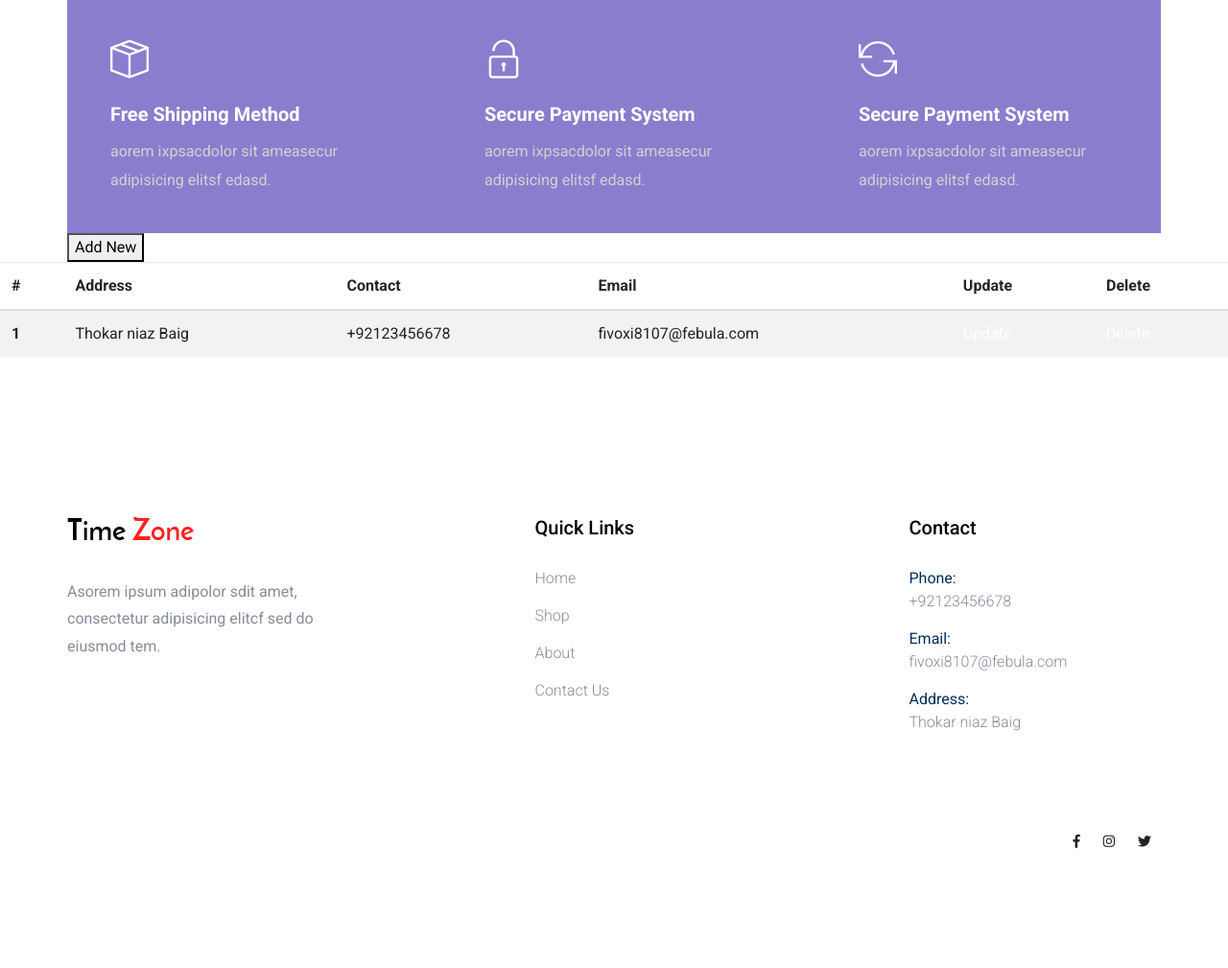
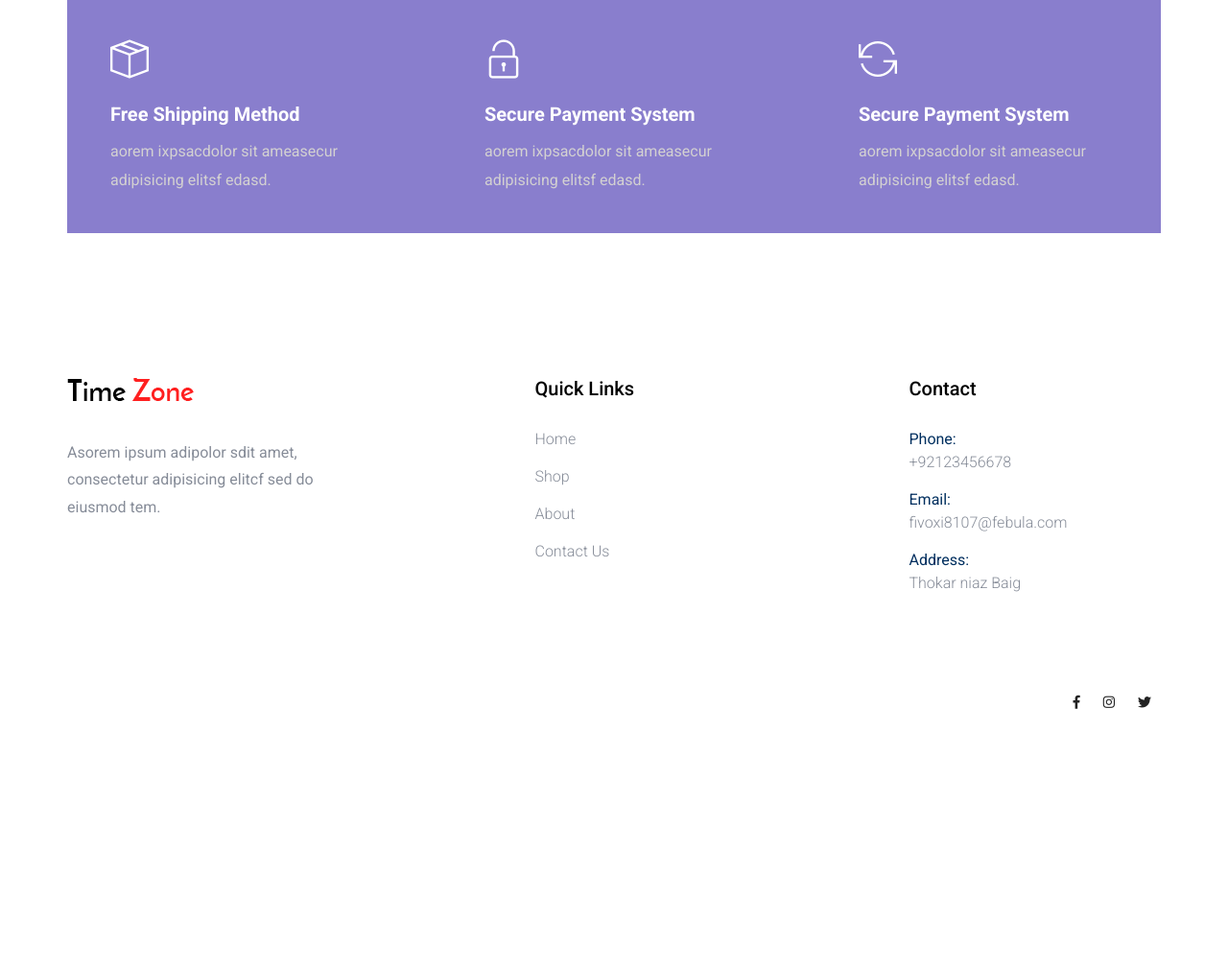
Before and after one commit to uzair8489/Web_Terminal-FA18-BCS-034-, a Django app: page / in a window 1280 px wide. Shown: the part 3945-4954 px from the top of the page at 96% size. After the commit the page ends 4684 px from the top, so only its background shows below. Run offline with Django 3.2, Linux system fonts and the light colour scheme; data comes from the database, SQL or seed files in the repository; some libraries are stand-ins or nearby versions.

Commit message:
First Commit

```diff
--- a/store/templates/index.html
+++ b/store/templates/index.html
@@ -202,7 +202,7 @@
         <!-- Shop Method End-->
     </main>
 
-    <div class="container"></div>
+    <!-- <div class="container"></div>
     <table class="table table-striped">
       <thead>
         <tr>
@@ -227,7 +227,7 @@
         </tr>
         {% endfor %}
       </tbody>
-    </table>
+    </table> -->
 
 
 
```
